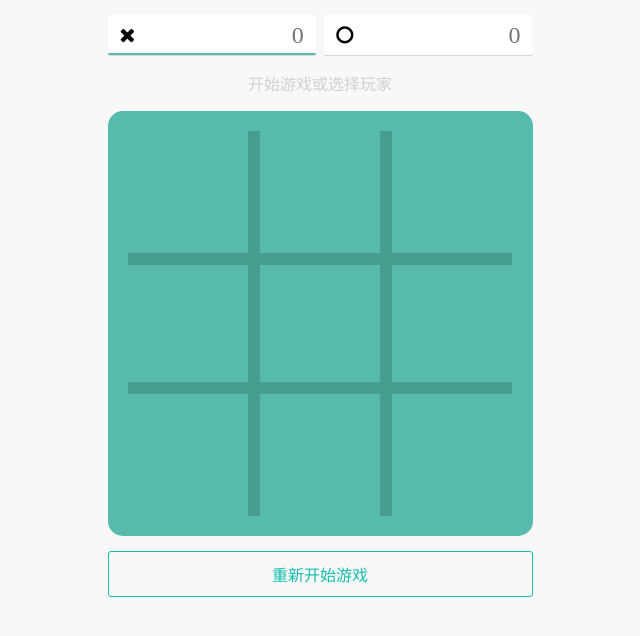
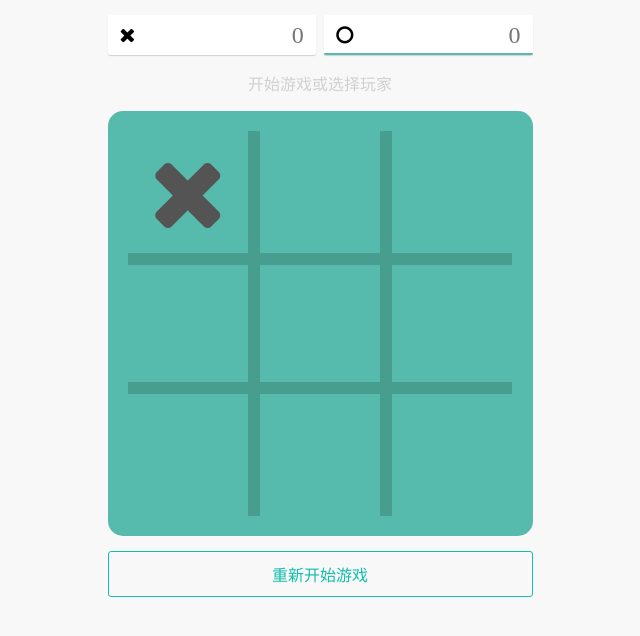
Before and after one commit to dealsky/myFreeCodeCamp, a plain HTML site: page tictactoe/index.html in a window 1280 px wide. Both pictures are taken after a click on the element 510 px from the left and 195 px from the top of the page. Shown: the whole page, without its empty margins (320-960 px from the left). Drawn offline with Linux system fonts and the light colour scheme.

Commit message:
tictactoe

```diff
--- a/tictactoe/index.html
+++ b/tictactoe/index.html
@@ -228,15 +228,10 @@
     const O = 'O';
 
     const game = {
-
-        map: [
-            [0, 0, 0],
-            [0, 0, 0],
-            [0, 0, 0]
-        ],
-
+        map: [[], [], []],
         status: 0,
         currentRole: 0,
+        count: 0,
 
         $allIcon: $(".tictactoe .icon"),
         $selectClose: $("#selectClose"),
@@ -248,10 +243,22 @@
         init: function() {
             game.status = CHOOSE_ROLE;
             game.currentRole = ROLE_CLOSE;
+            game.count = 0;
+            game.map = [
+              [0, 0, 0],
+              [0, 0, 0],
+              [0, 0, 0]
+            ];
 
-            game.changeRole(ROLE_CLOSE);
             game.clearAllIcon();
             game.bindClickListener();
+
+            if (!game.$selectClose.hasClass("active")) {
+                game.$selectClose.addClass("active");
+            }
+            if (game.$selectCircle.hasClass("active")) {
+                game.$selectCircle.removeClass("active");
+            }
         },
         // 显示图标
         displayIcon: function ($item, role) {
@@ -285,12 +292,19 @@
             if (game.status !== CHOOSE_ROLE) {
                 return;
             }
+            game.changeRole();
             game.currentRole = ROLE_CIRCLE;
-            game.changeRole(ROLE_CIRCLE);
             game.status = COMPANY_TIME;
             // TODO 电脑开始下棋
         },
-        changeRole: function (nextRole) {
+        changeRole: function () {
+            let nextRole;
+            if (game.currentRole === ROLE_CLOSE) {
+                nextRole = ROLE_CIRCLE;
+            } else {
+                nextRole = ROLE_CLOSE;
+            }
+
             if (nextRole === ROLE_CLOSE) {
                 game.$selectCircle.removeClass("active");
                 game.$selectClose.addClass("active");
@@ -303,19 +317,32 @@
             const x = $(this).parent().index();
             const y = $(this).index();
             // 如果状态不对,返回
-            if (game.status !== GAMER_TIME) {
+            if (game.status !== GAMER_TIME && game.status !== CHOOSE_ROLE) {
                 return;
             }
             // 判断该点是否能落子
-            if (map[x][y] !== 0) {
+            if (game.map[x][y] !== 0) {
                 return;
             }
             // 显示对应的棋子
             game.displayIcon($(this), game.currentRole);
+            game.count++;
 
             // TODO 判断是否胜利
+            const gameResult = game.isWin(x, y);
+            if (gameResult) {
+              if (gameResult === END_WIN) {
+
+              } else if (gameResult === END_LOST) {
+
+              } else {
+
+              }
+            }
 
             // 改变状态为电脑下棋状态
+            game.changeRole();
+            game.status = COMPANY_TIME;
 
             // TODO 电脑开始下棋
 
@@ -326,6 +353,35 @@
         },
         // 判断是否胜利
         isWin: function (x, y) {
+          const map = game.map;
+          const currentRole = game.currentRole;
+
+          if (map[x][0] === map[x][1] && map[x][1] === map[x][2]) {
+            return result(map[x][0]);
+          }
+          if (map[0][y] === map[1][y] && map[1][y] === map[2][y]) {
+            return result(map[0][y]);
+          }
+          if (map[0][0] === map[1][1] && map[1][1] === map[2][2]) {
+            return result(map[0][0]);
+          }
+          if (map[0][2] === map[1][1] && map[1][1] === map[2][0]) {
+            return result(map[0][2]);
+          }
+
+          if (game.count === 9) {
+            return END_DRAW;
+          }
+
+          return false;
+
+          function result(value) {
+            if (value === X) {
+              return currentRole === ROLE_CLOSE ? END_WIN : END_LOST;
+            } else {
+              return currentRole === ROLE_CIRCLE ? END_WIN : END_LOST;
+            }
+          }
         }
     };
     game.init();
```
